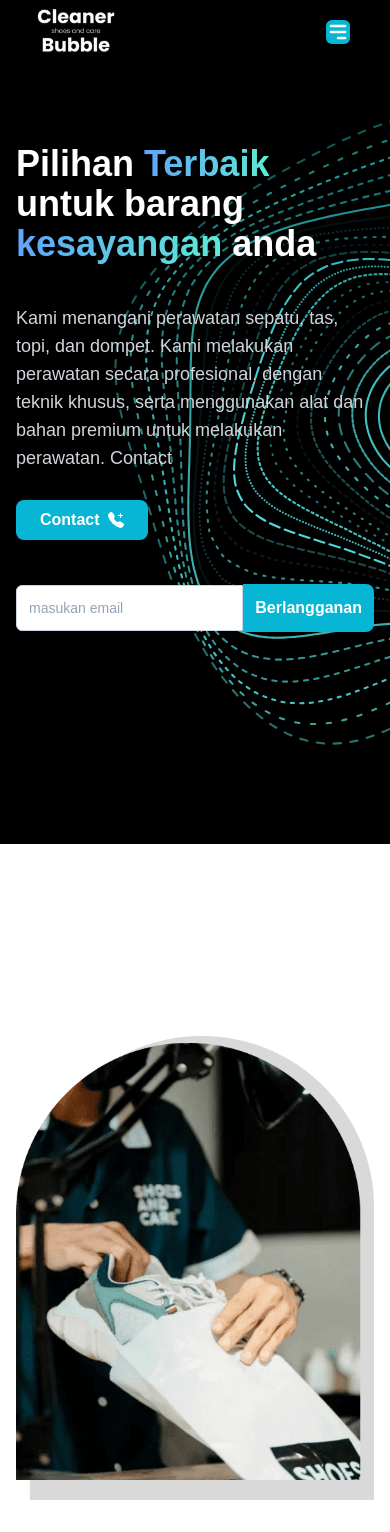
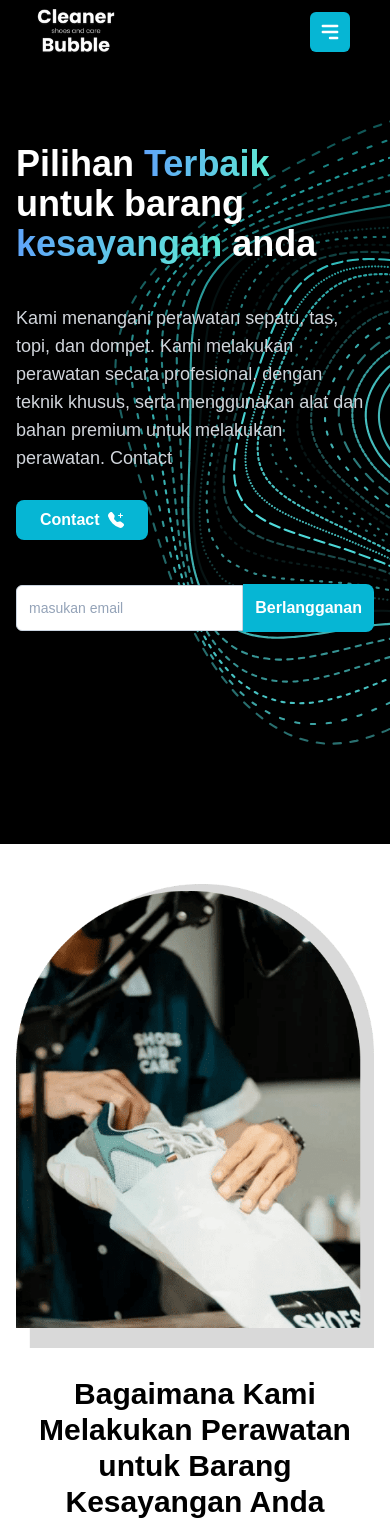
Before and after one commit to ervinarviandi/Bubble-Cleaner, a React (Vite) app: page / in a window 390 px wide. Shown: the top 1532 px of the page. Built offline with nearby package versions, Linux system fonts and the light colour scheme.

Commit message:
update head, hamburger menu, features section & footer h2

```diff
--- a/index.html
+++ b/index.html
@@ -2,9 +2,9 @@
 <html lang="en">
   <head>
     <meta charset="UTF-8" />
-    <link rel="icon" type="image/svg+xml" href="/vite.svg" />
+    <link rel="icon" type="image/svg+xml" href="/logo.png" />
     <meta name="viewport" content="width=device-width, initial-scale=1.0" />
-    <title>Vite + React</title>
+    <title>Cleaner Bubble</title>
   </head>
   <body>
     <div id="root"></div>
--- a/src/components/Features.jsx
+++ b/src/components/Features.jsx
@@ -4,7 +4,7 @@ const Features = () => {
       <section className="lg:max-w-6xl mx-auto h-min px-4 ">
         <div className="flex flex-wrap">
           <div className="lg:w-6/12">
-            <img src="/features-img.webp" alt="features-gambar " className="lg:mt-20 mt-48 lg:w-96 w-100  " />
+            <img src="/features-img.webp" alt="features-gambar " className="lg:mt-20 md:mt-48 mt-10 lg:w-96 w-100  " />
           </div>
           <div className="lg:w-6/12">
             <h2 className="lg:text-4xl text-3xl font-bold lg:mt-28 mt-7 lg:text-left text-center font-poppins ">Bagaimana Kami Melakukan Perawatan untuk Barang Kesayangan Anda</h2>
--- a/src/components/Footer.jsx
+++ b/src/components/Footer.jsx
@@ -29,7 +29,7 @@ const Footer = () => {
             </div>
             <div className="md:w-1/2">
               <h2 className="text-black font-poppins md:mt-20 mt-7 font-bold text-2xl">Kantor Yogykarta:</h2>
-              <p className="font-poppins text-lg text-gray-600">Jl. Langenastran Kidul No.18, Kota Yogyakarta, Daerah Istimewa Yogyakarta 55131</p>
+              <p className="font-poppins text-lg text-gray-600 mt-4">Jl. Langenastran Kidul No.18, Kota Yogyakarta, Daerah Istimewa Yogyakarta 55131</p>
 
               <h2 className="font-poppins text-black text-2xl mt-7 font-bold">Media Sosial</h2>
 
--- a/src/components/Navigation.jsx
+++ b/src/components/Navigation.jsx
@@ -55,7 +55,11 @@ const Navigation = () => {
             </a>
 
             <div onClick={handleNav} className=" block sm:hidden  z-50 text-white absolute right-10">
-              {nav ? <GrFormClose className="w-6 h-6 text-blue-400 bg-cyan-500 rounded-md " /> : <HiMenuAlt3 className="w-6 h-6 text-white bg-cyan-500 rounded-md " />}
+              {nav ? (
+                <GrFormClose className="w-10 h-10 text-blue-400 bg-cyan-500 rounded-md p-2 transition duration-700 " />
+              ) : (
+                <HiMenuAlt3 className="w-10 h-10 text-white bg-cyan-500 rounded-md p-2 transition duration-700 ease-in-out   " />
+              )}
             </div>
           </ul>
 
@@ -67,7 +71,7 @@ const Navigation = () => {
             }
           >
             <ul>
-              <li className="p-4 text-2xl hover:text-cyan-500 font-poppins text-white hover:animate_animated hover:animate__backInLeft ">
+              <li className="p-4 text-2xl hover:text-cyan-500 font-poppins text-white hover:animate_animated hover:animate__backInLeft  ">
                 <a href="/">Beranda</a>
               </li>
               <hr className="text-sky-500 w-[100%]" />
```
